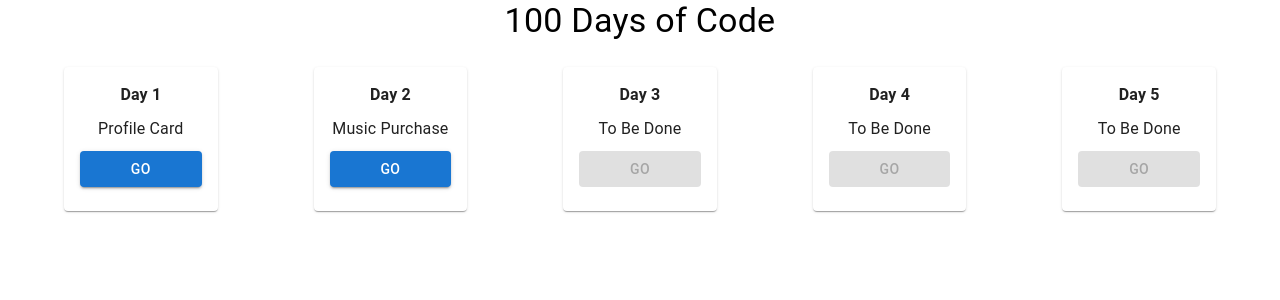
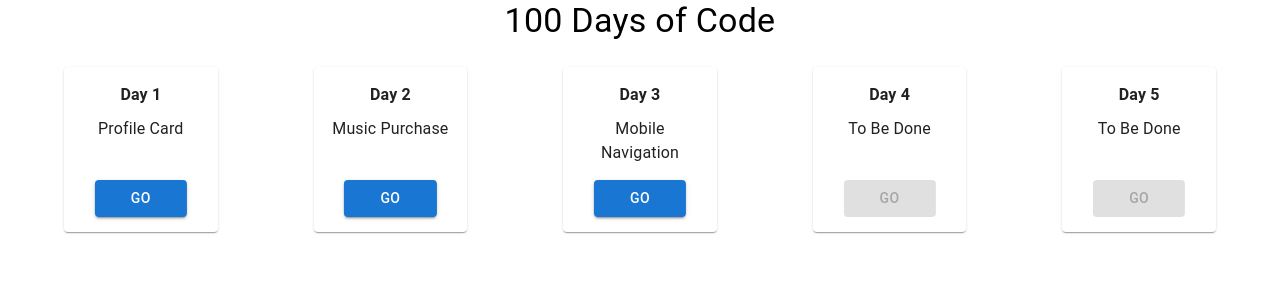
Before and after one commit to Reyder95/100-days, a Next.js app: page / in a window 1280 px wide. Shown: the top 300 px of the page. Built offline with nearby package versions, Linux system fonts and the light colour scheme.

Commit message:
Adjusted homepage tiles to look a little neater when a title is more than one line in height.

```diff
--- a/src/app/challengecard.tsx
+++ b/src/app/challengecard.tsx
@@ -13,11 +13,17 @@ export default function ChallengeCard(props: ChallengeCardProps) {
     const router = useRouter();
 
     return (
-        <Card>
+        <Card sx={{ height: "165px", position: "relative" }}>
             <CardContent>
                 <Typography fontWeight="600" textAlign="center">Day {props.day}</Typography>
                 <Typography marginTop="10px" textAlign="center">{props.title ? props.title : "To Be Done"}</Typography>
-                <Button disabled={!props.title} onClick={() => router.push(`/days/day${props.day}`)} variant="contained" sx={{ marginTop: "10px" }} fullWidth>Go</Button>
+                <Button disabled={!props.title} onClick={() => router.push(`/days/day${props.day}`)} variant="contained" sx={{
+                    bottom: 15,
+                    position: "absolute",
+                    left: "50%",
+                    transform: "translateX(-50%)",
+                    width: "60%"
+                }}>Go</Button>
             </CardContent>
         </Card>
     )
--- a/src/app/page.tsx
+++ b/src/app/page.tsx
@@ -21,6 +21,7 @@ export default function Home() {
         <Grid2 size={2.4}>
           <ChallengeCard
           day={3}
+          title="Mobile Navigation"
           />
         </Grid2>
         <Grid2 size={2.4}>
```
